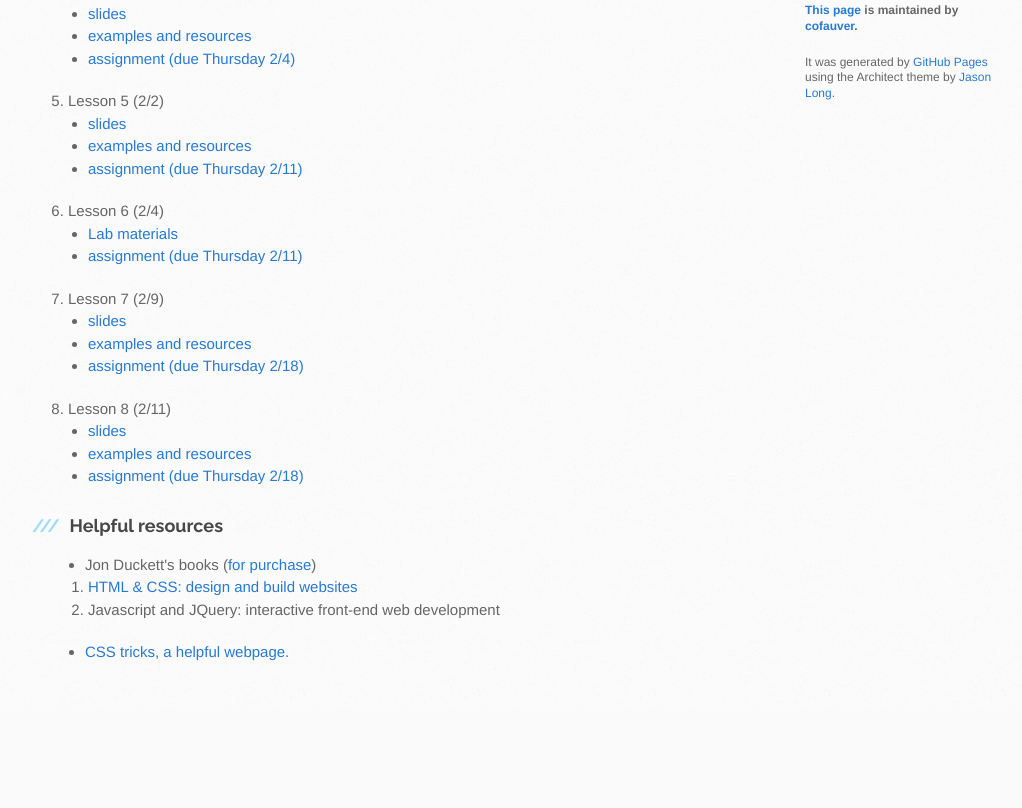
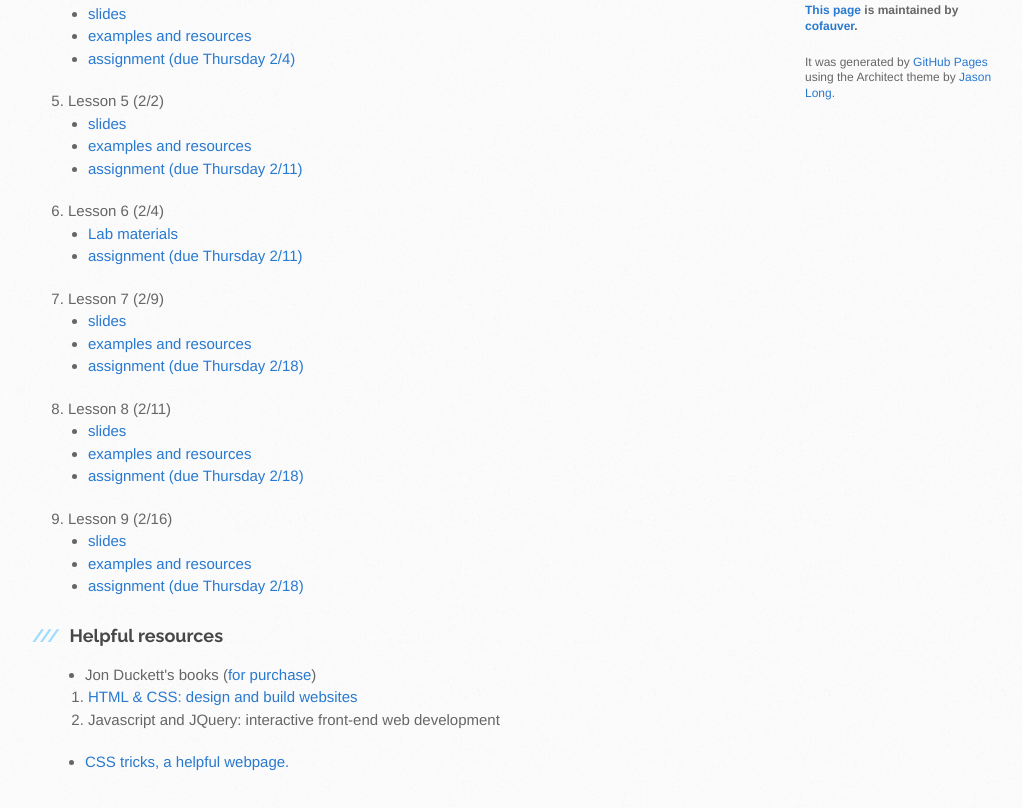
Before and after one commit to cofauver/fewd40, a plain HTML site: page index.html in a window 1280 px wide. Shown: the part 1207-2015 px from the top of the page, without its empty margins (105-1127 px from the left). Before the commit the page ends 1913 px from the top, so only its background shows below. Drawn offline with Linux system fonts and the light colour scheme.

Commit message:
updating the course webpage with today's resources

```diff
--- a/index.html
+++ b/index.html
@@ -182,6 +182,20 @@
                 </li>
               </ul>
             </li>
+            <li>Lesson 9 (2/16)
+              <ul>
+                <li>
+                  <a href="https://docs.google.com/presentation/d/1QYxwrno1omPMP_Of0VKbj00XePJjR_cX3bdc0mbZdLE/edit?usp=sharing">slides</a>
+                </li>
+                <li>
+                  <a href="https://github.com/cofauver/fewd40/tree/master/lesson9">examples and resources</a>
+                </li>
+                <li>
+                  <a href="https://github.com/cofauver/fewd40/tree/master/lesson8/assignment">assignment (due Thursday 2/18)</a>
+                </li>
+              </ul>
+
+            </li>
           </ol>
 
           <h3>
```
